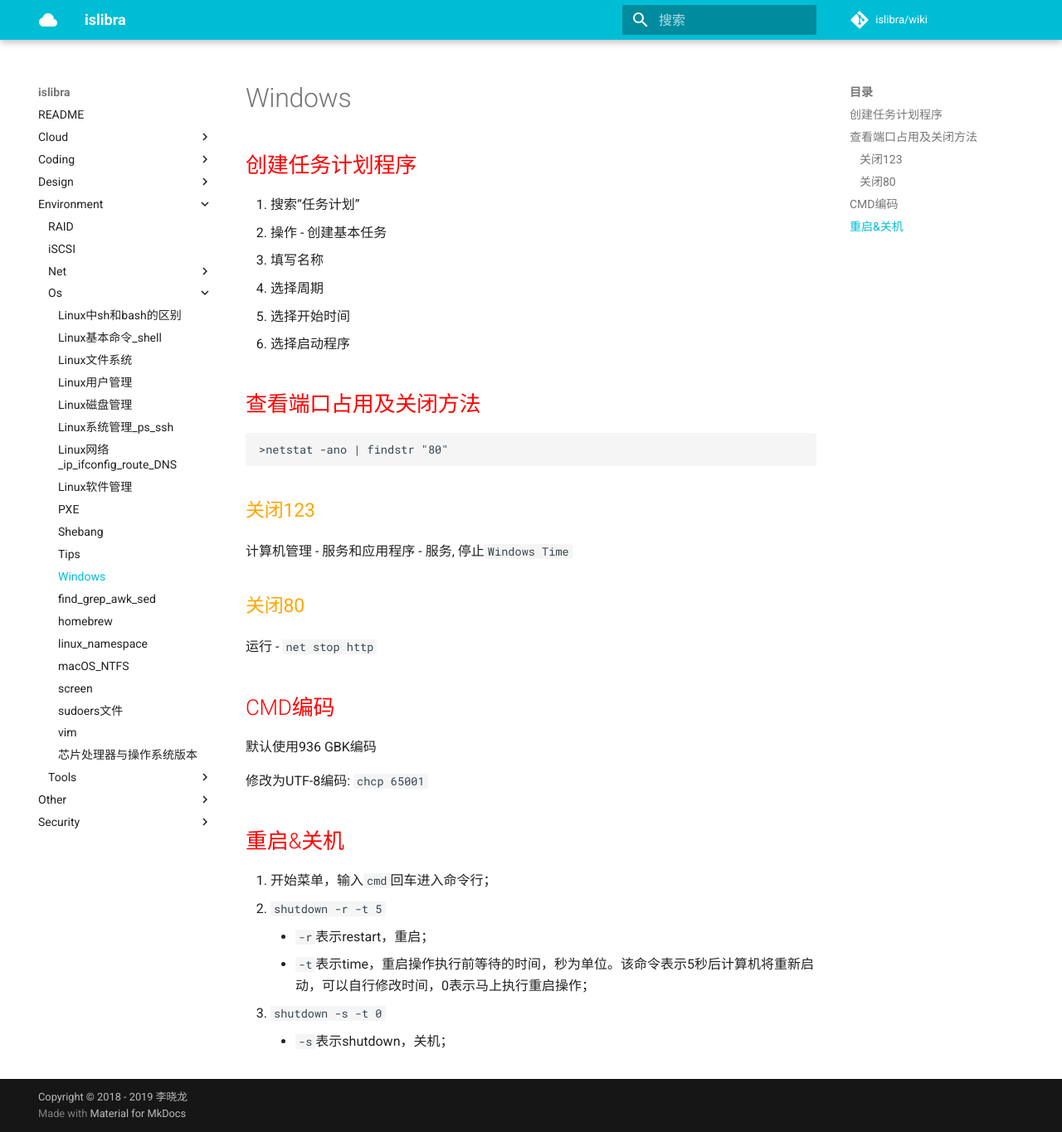
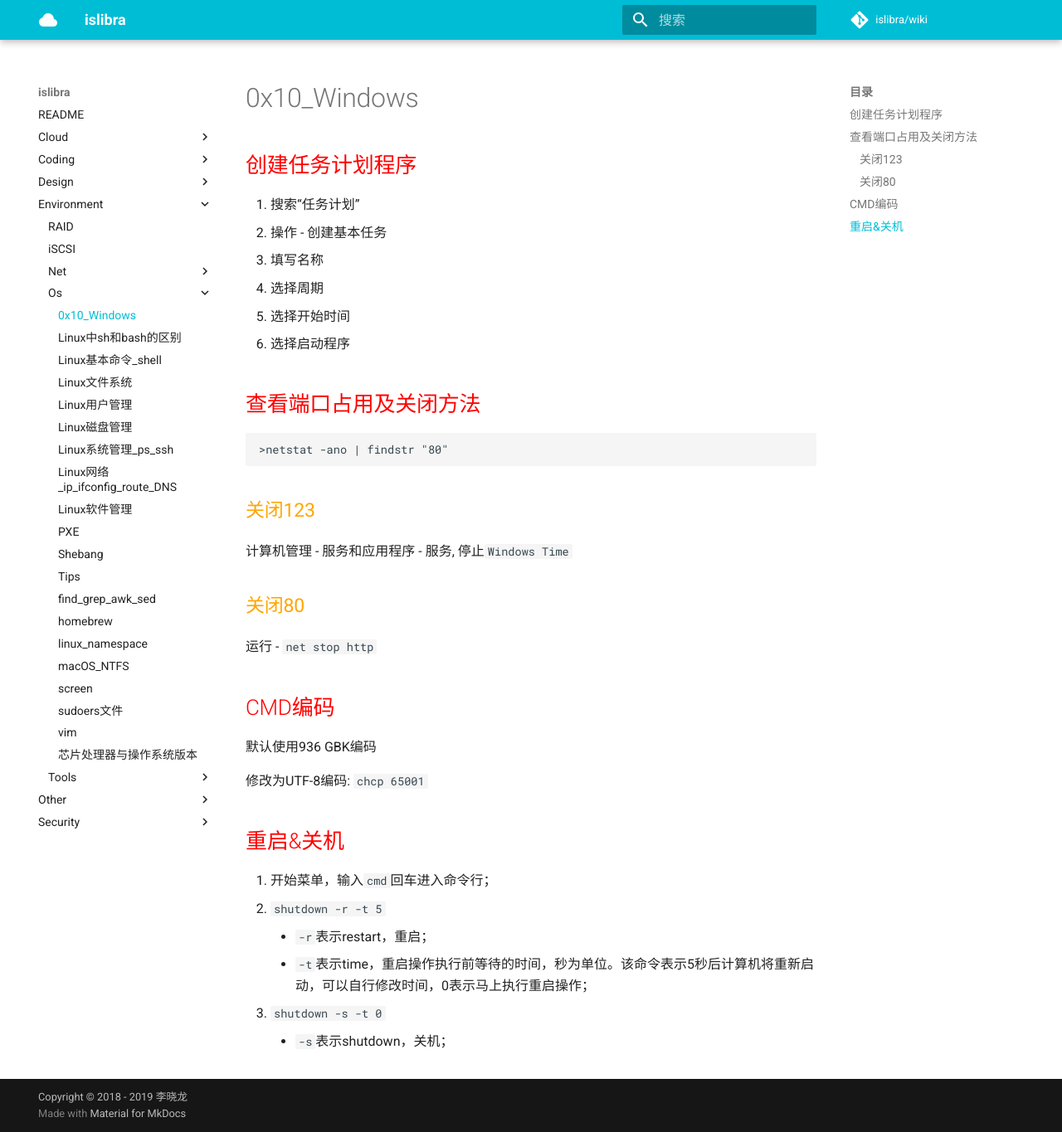
Before and after one commit to islibra/wiki, an MkDocs documentation site: the page built from docs/environment/os/0x10_Windows.md, in a window 1280 px wide and 1365 px high. Shown: the whole window at 83% size. Built offline with MkDocs 1.6.1 and Material for MkDocs 9.7.7, drawn with Linux system fonts in a browser that asks for light colours; comment, search, counter and statistics services are not loaded.

Commit message:
Update and rename Windows.md to 0x10_Windows.md

```diff
--- a/docs/environment/os/Windows.md
+++ b/docs/environment/os/0x10_Windows.md
@@ -1,4 +1,4 @@
-# Windows
+# 0x10_Windows
 
 ## 创建任务计划程序
 
```
